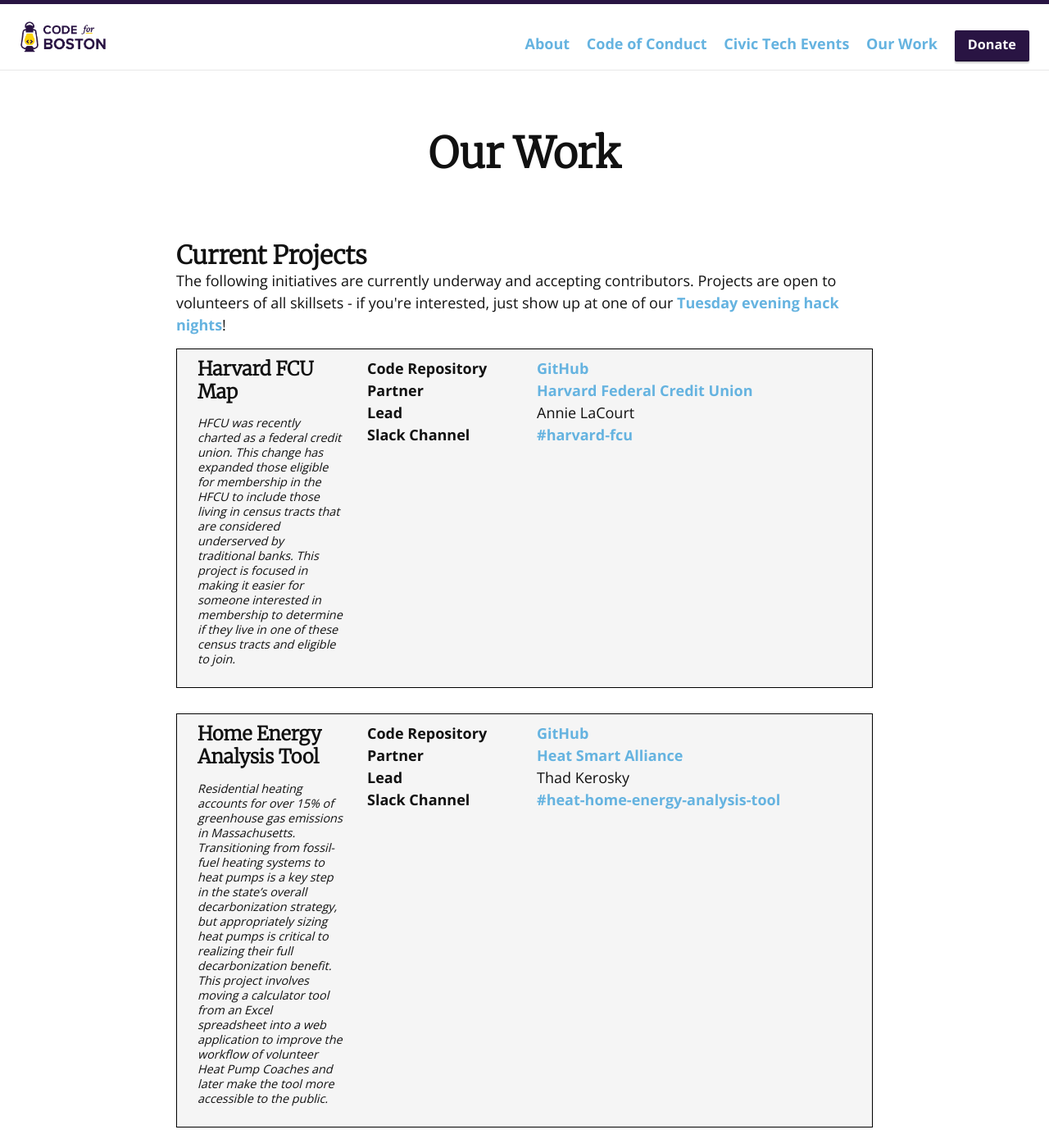
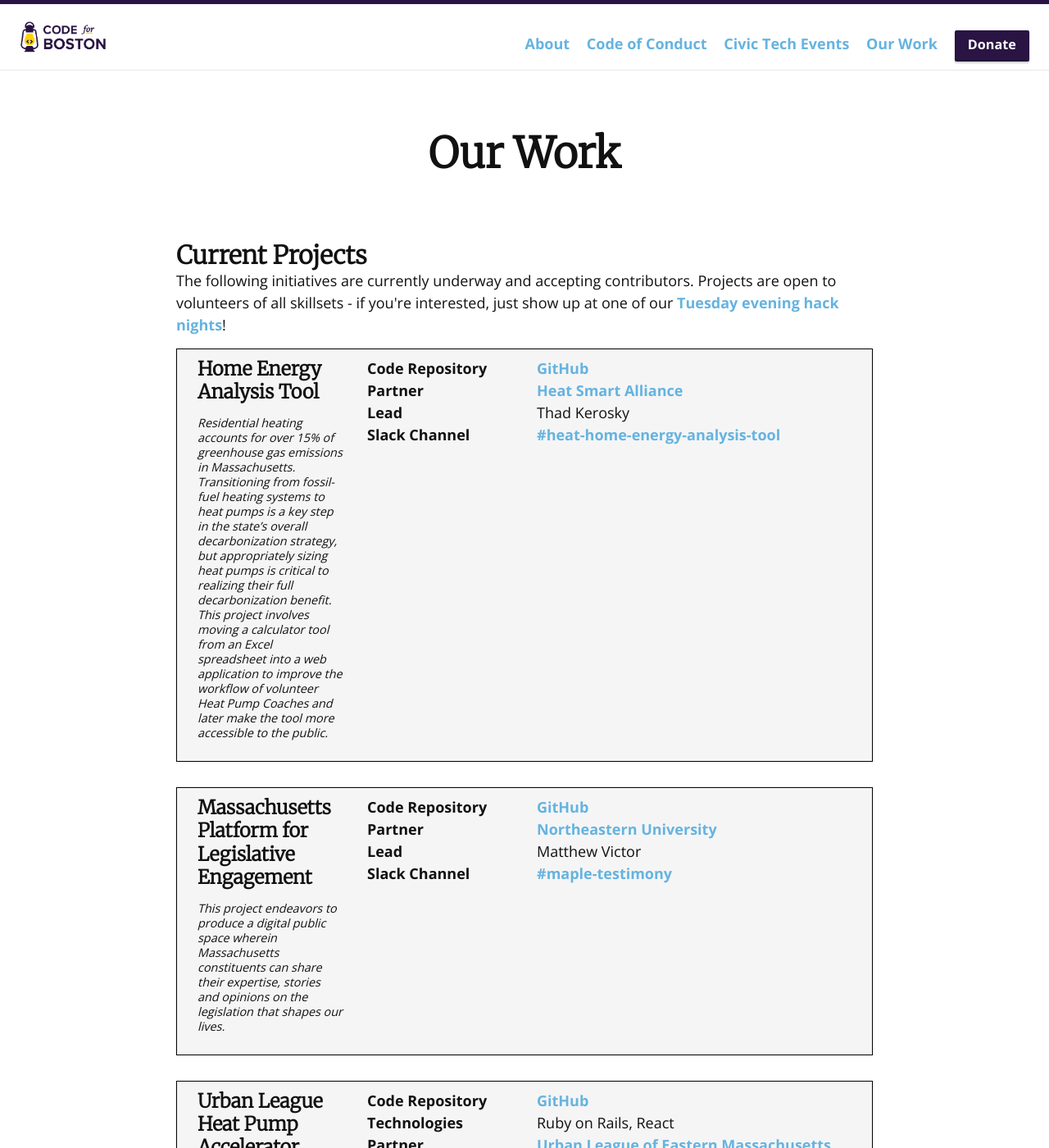
Before and after one commit to codeforboston/codeforboston.org, a Jekyll site: the page built from projects.html, in a window 1280 px wide and 1400 px high. Shown: the whole window at 82% size. Built offline with Jekyll 4.4.1, drawn with Linux system fonts in a browser that asks for light colours; nearby versions of some CDN libraries; some of the changed lines change nothing that is shown; some of the changed text lies outside the part shown.

Commit message:
Content Updates
* Add BlueSky
* Update Projects

```diff
--- a/_config.yml
+++ b/_config.yml
@@ -42,6 +42,7 @@
 instagram_url: https://www.instagram.com/codeforboston/
 linkedin_url: https://www.linkedin.com/company/code-for-boston
 newsletter_url: https://eepurl.com/5UcLX
+bluesky_url: https://bsky.app/profile/codeforboston.bsky.social
 
 slack_team_id: T0556DP9Y
 plugins:
--- a/_data/projects/active.yml
+++ b/_data/projects/active.yml
@@ -1,12 +1,3 @@
-- name: Harvard FCU Map
-  elevatorPitch: >
-    HFCU was recently charted as a federal credit union. This change has expanded those eligible for membership in the HFCU to include those living in census tracts that are considered underserved by traditional banks.  This project is focused in making it easier for someone interested in membership to determine if they live in one of these census tracts and eligible to join.
-  repository: https://github.com/codeforboston/harvard-fcu
-  partner:
-    - name: Harvard Federal Credit Union
-      url: https://harvardfcu.org
-  lead: Annie LaCourt
-  slackChannel: harvard-fcu
 - name: Home Energy Analysis Tool
   elevatorPitch: >
     Residential heating accounts for over 15% of greenhouse gas emissions in Massachusetts. Transitioning from fossil-fuel heating systems to heat pumps is a key step in the state's overall decarbonization strategy, but appropriately sizing heat pumps is critical to realizing their full decarbonization benefit. This project involves moving a calculator tool from an Excel spreadsheet into a web application to improve the workflow of volunteer Heat Pump Coaches and later make the tool more accessible to the public.
@@ -36,7 +27,7 @@
     - name: Heat Smart Alliance
       url: https://heatsmartalliance.org
   lead:
-  technologies: Ruby on Rails, React, Python
+  technologies: Ruby on Rails, React
   slackChannel: urban-league-heat-pump-accelerator
 - name: National Police Data Coalition
   elevatorPitch: >
--- a/_data/projects/inactive.yml
+++ b/_data/projects/inactive.yml
@@ -1,3 +1,12 @@
+- name: Harvard FCU Map
+  elevatorPitch: >
+    HFCU was recently charted as a federal credit union. This change has expanded those eligible for membership in the HFCU to include those living in census tracts that are considered underserved by traditional banks.  This project is focused in making it easier for someone interested in membership to determine if they live in one of these census tracts and eligible to join.
+  repository: https://github.com/codeforboston/harvard-fcu
+  partner:
+    - name: Harvard Federal Credit Union
+      url: https://harvardfcu.org
+  lead: Annie LaCourt
+  slackChannel: harvard-fcu
 - name: Clean Slate
   elevatorPitch: >
     Clean Slate is working with Suffolk Law's LIT Lab to build an automated testing framework for DocAssemble. They are
--- a/_includes/footer.html
+++ b/_includes/footer.html
@@ -21,10 +21,10 @@
         <a href="{{ site.newsletter_url }}">E-Mail Newsletter</a><br />
         <a href="{{ site.youtube_url }}">YouTube</a><br />
         <a href="{{ site.github_url }}">GitHub</a><br />
-        <a href="{{ site.twitter_url }}">Twitter</a><br />
         <a href="{{ site.threads_url }}">Threads</a><br />
         <a href="{{ site.facebook_url }}">Facebook</a><br />
         <a href="{{ site.instagram_url }}">Instagram</a><br />
+        <a href="{{ site.bluesky_url }}">BlueSky</a><br />
         <a href="https://www.linkedin.com/company/37895818">LinkedIn</a><br />
         <a href="{{ site.meetup_url }}">Meetup</a>
       </div>
```
